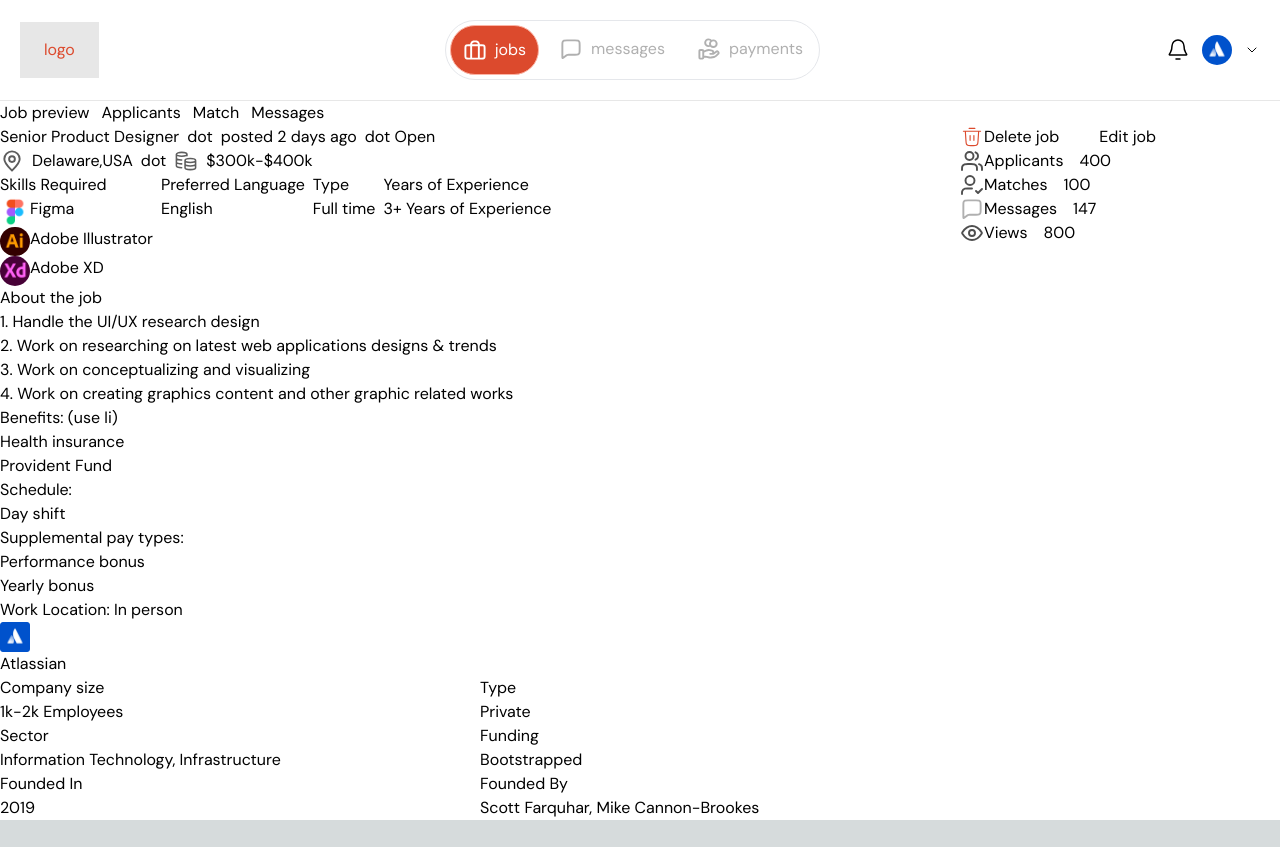
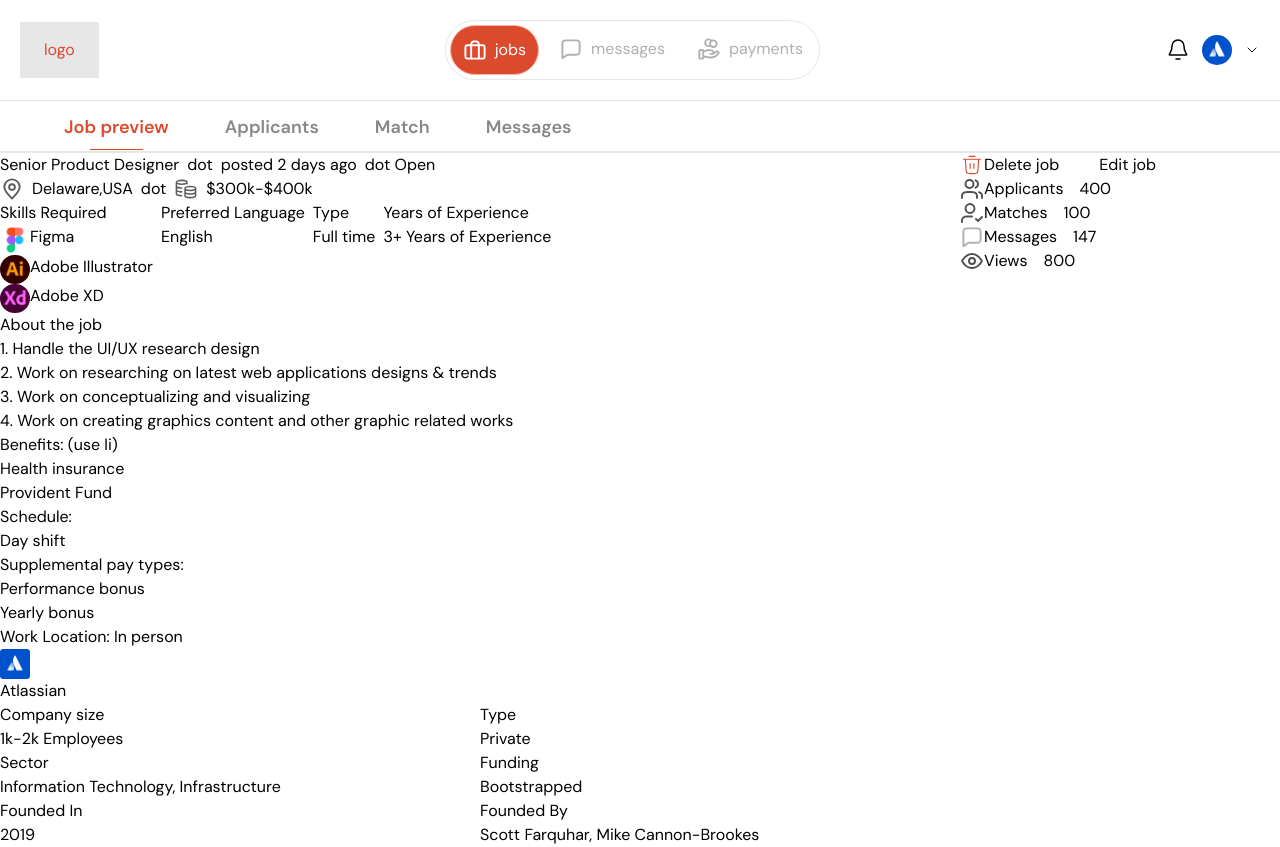
Before and after one commit to mvp5464/Techkareer-assignment, a Next.js app: page / in a window 1280 px wide. Before the commit the page ends 820 px from the top, so only its background shows below. Built offline with nearby package versions, Linux system fonts and the light colour scheme.

Commit message:
tabSection added

```diff
--- a/src/app/globals.css
+++ b/src/app/globals.css
@@ -31,3 +31,15 @@
     text-wrap: balance;
   }
 }
+
+.half-bottom-border {
+  border-bottom: 1px solid;
+  border-image: linear-gradient(
+      to right,
+      transparent 25%,
+      #dc4a2d 25%,
+      #dc4a2d 75%,
+      transparent 75%
+    )
+    100% 1;
+}
--- a/src/app/layout.tsx
+++ b/src/app/layout.tsx
@@ -1,6 +1,7 @@
 import type { Metadata } from "next";
 import { DM_Sans } from "next/font/google";
 import "./globals.css";
+import Appbar from "@/components/Appbar";
 
 const sans = DM_Sans({ subsets: ["latin"] });
 
@@ -17,7 +18,10 @@
   return (
     <html lang="en">
       <body className={sans.className}>
-        <div className=" bg-white">{children}</div>
+        <div className=" bg-white">
+          <Appbar />
+          {children}
+        </div>
       </body>
     </html>
   );
--- a/src/app/page.tsx
+++ b/src/app/page.tsx
@@ -1,11 +1,9 @@
-import Appbar from "@/components/Appbar";
 import MainSection from "@/components/MainSection";
 import TabSection from "@/components/TabSection";
 
 export default function Home() {
   return (
     <div>
-      <Appbar />
       <TabSection />
       <MainSection />
     </div>
--- a/src/components/TabSection.tsx
+++ b/src/components/TabSection.tsx
@@ -1,10 +1,14 @@
 const TabSection = () => {
   return (
-    <div className=" flex gap-3">
-      <div>Job preview</div>
-      <div>Applicants</div>
-      <div>Match</div>
-      <div>Messages</div>
+    <div className="border-b-2 border-[#E7E7E7]">
+      <div className="max-w-[90%] mx-auto flex gap-14 pt-3 pb-[0.05rem] font-semibold text-lg ">
+        <div className=" text-[#DC4A2D] half-bottom-border pb-2 ">
+          Job preview
+        </div>
+        <div className=" text-[#888888]">Applicants</div>
+        <div className=" text-[#888888]">Match</div>
+        <div className=" text-[#888888]">Messages</div>
+      </div>
     </div>
   );
 };
```
